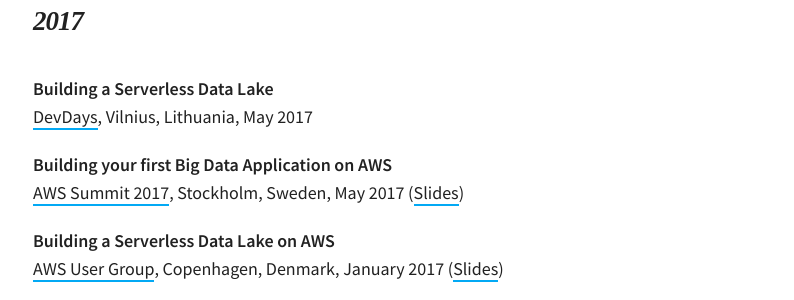
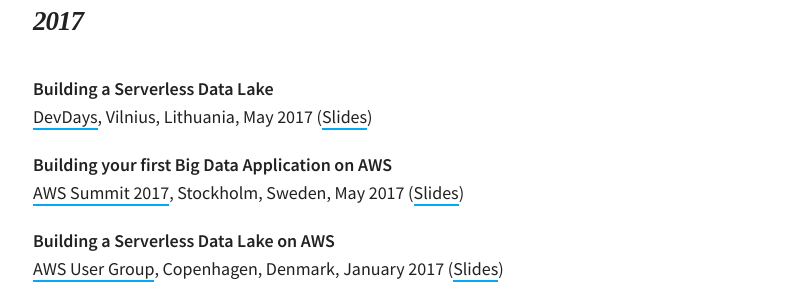
Before and after one commit to martinbuberl/martinbuberl.github.io, a Jekyll site: the page built from speaking.md, in a window 1280 px wide. Shown: the part 329-629 px from the top of the page, without its empty margins (232-1026 px from the left). Built offline with Jekyll 4.4.1, drawn with Linux system fonts in a browser that asks for light colours; nearby versions of some CDN libraries; some web fonts are replaced.

Commit message:
Added slides

```diff
--- a/speaking.md
+++ b/speaking.md
@@ -12,7 +12,7 @@ I occasionally stand in front of people and talk about the things that I'm passi
 <h2 id="2017" class="has-permalink">2017<a class="permalink" title="Permalink" href="#2017">#</a></h2>
 
 **Building a Serverless Data Lake**<br/>
-[DevDays](http://devdays.lt/), Vilnius, Lithuania, May 2017
+[DevDays](http://devdays.lt/), Vilnius, Lithuania, May 2017 ([Slides](https://goo.gl/sCWDrR))
 
 **Building your first Big Data Application on AWS**<br/>
 [AWS Summit 2017](https://aws.amazon.com/summits/stockholm/), Stockholm, Sweden, May 2017 ([Slides](https://docs.google.com/presentation/d/1Xf25X7TSbSDJgr2A-sdOJixml8WnSRAqrWqVl0LixEM/edit?usp=sharing))
```
